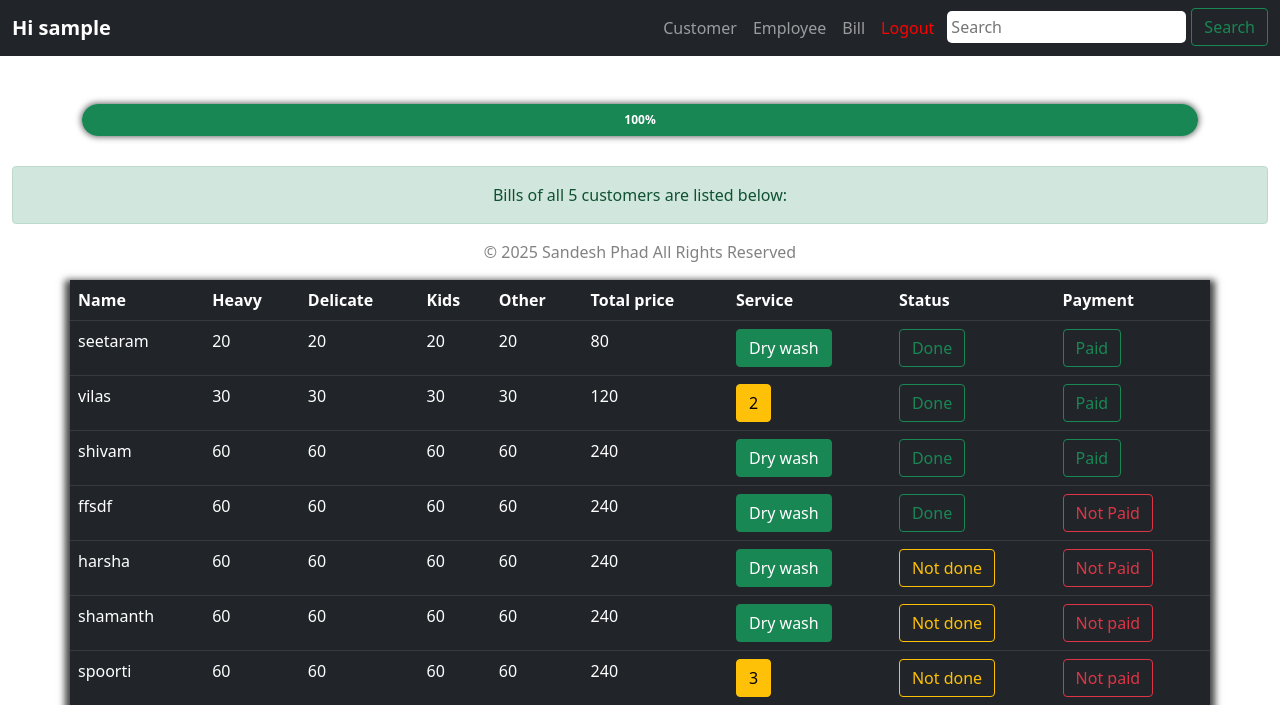
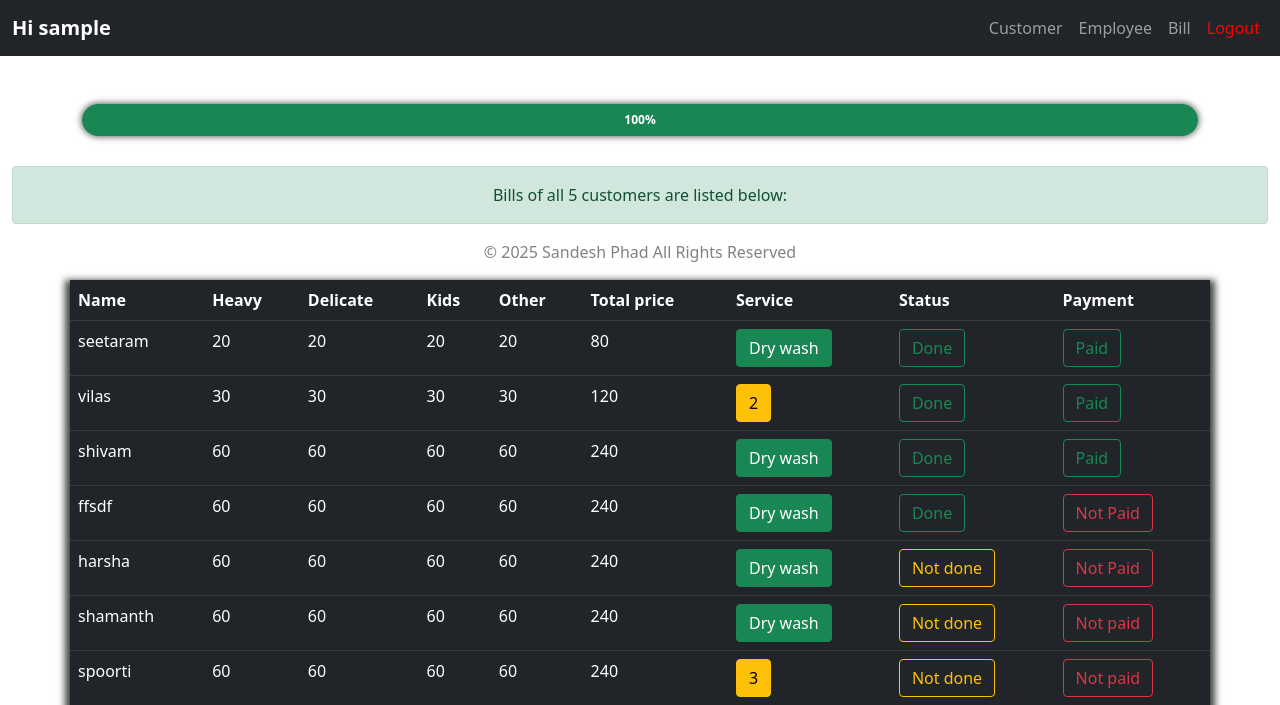
Before and after one commit to SandeshPhad7/clone1, a PHP site: page /bill.php in a window 1280 px wide. Shown: the top 705 px of the page. Run offline with PHP 8.4, Linux system fonts and the light colour scheme; the visitor is signed in with stand-in values (Sample User, id 1); data comes from the database, SQL or seed files in the repository.

Commit message:
Search button removed

```diff
--- a/navbar.php
+++ b/navbar.php
@@ -47,12 +47,7 @@ if(empty($_SESSION['user'])){
             <button class="logout-btn nav-link" style="color:red;" type="submit" name="logout">Logout</button>
           </form>
         </li>
-          <li class="ser nav-item">
-          <form class="" method="post" action="">
-              <input class="" type="search" name="val" placeholder="Search" aria-label="Search">
-              <button class="btn btn-outline-success " name="search" type="submit">Search</button>
-          </form>
-          </li>
+
 
         </ul>
         <!-- </div> -->
```
